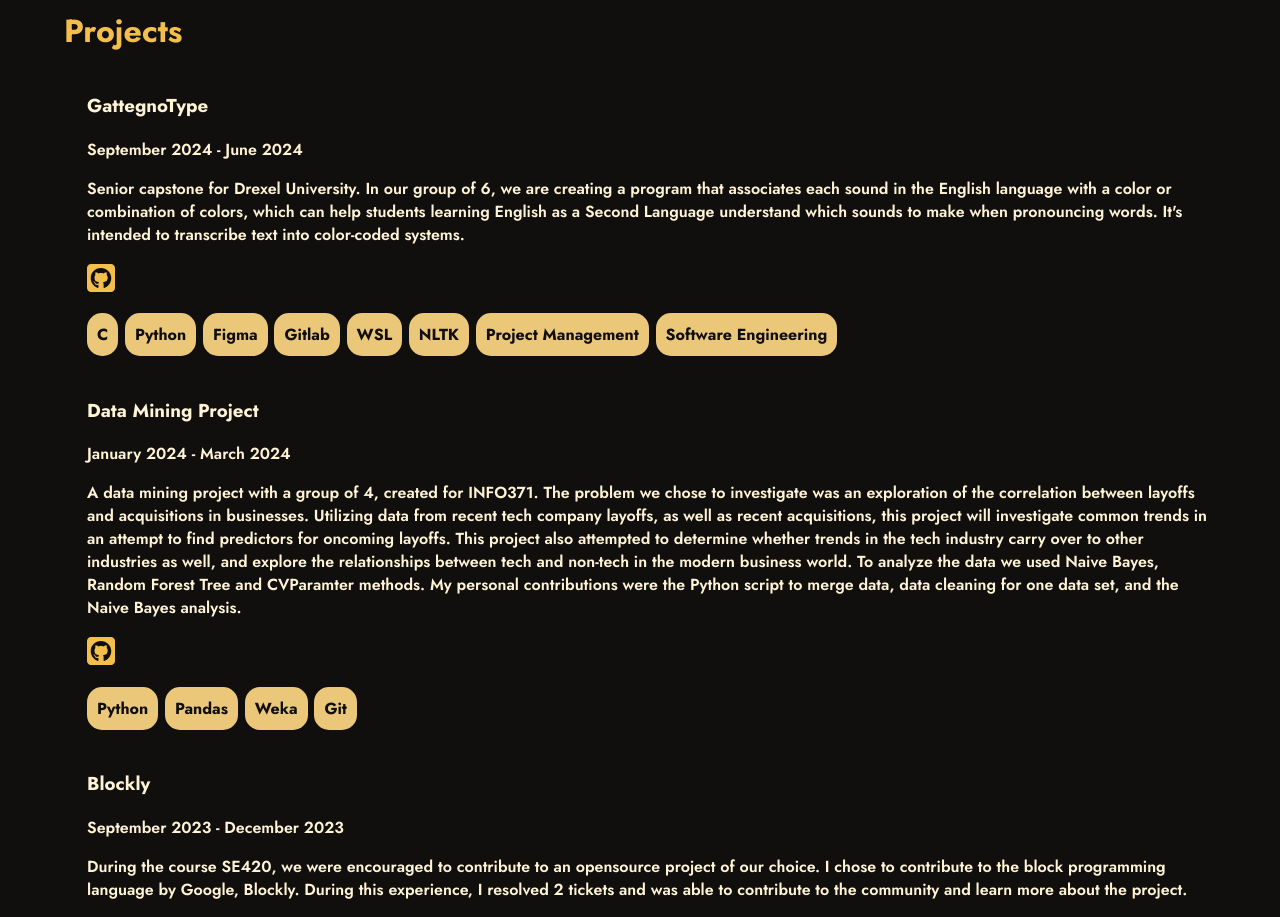
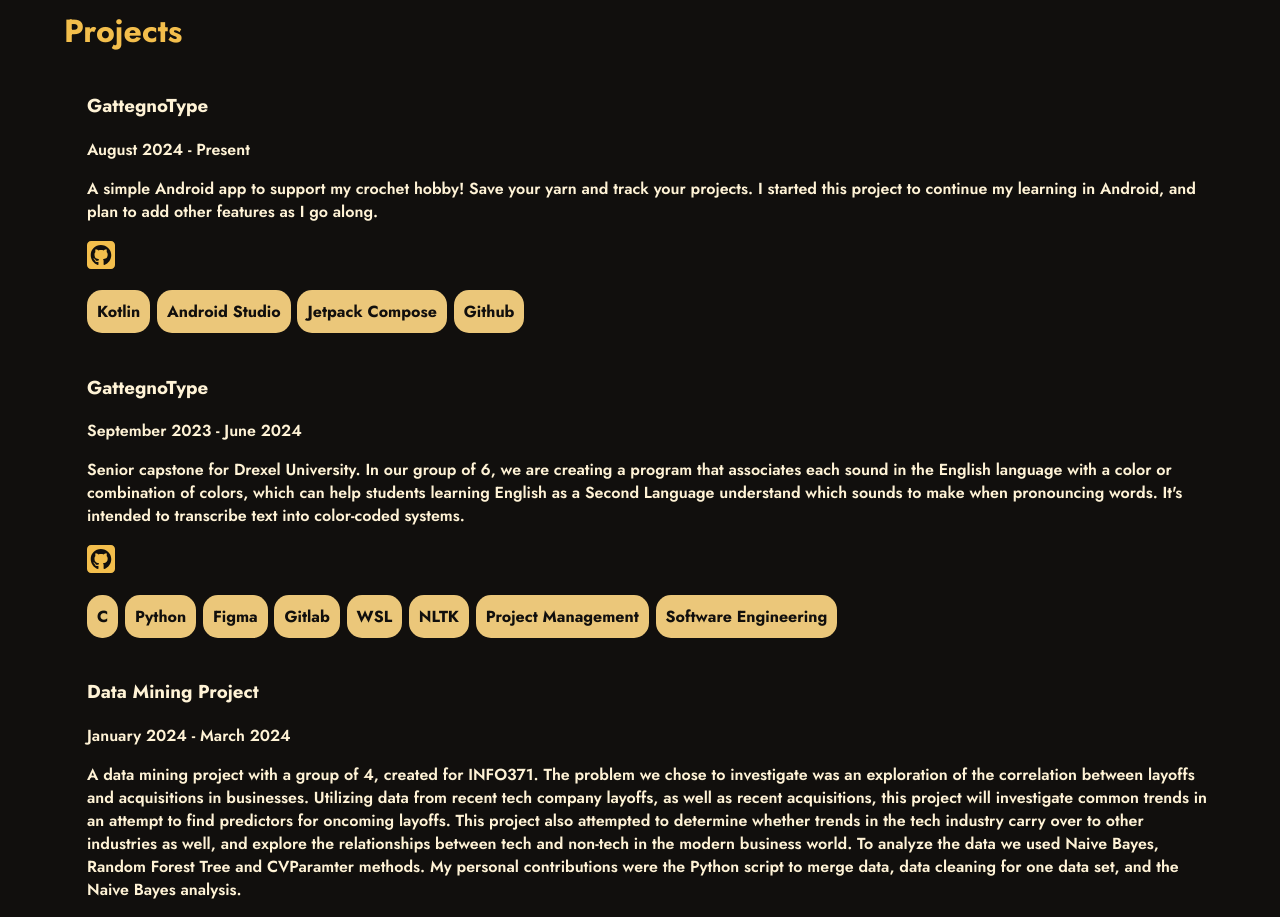
Before and after one commit to systemc12ashe/systemc12ashe.github.io, a React (Create React App) app in the folder personal-website/: page / in a window 1280 px wide. Shown: the part 1980-2897 px from the top of the page. Built offline with nearby package versions, Linux system fonts and the light colour scheme.

Commit message:
Add crochet app project

```diff
--- a/personal-website/src/ProjectSection.js
+++ b/personal-website/src/ProjectSection.js
@@ -3,7 +3,7 @@ import { SkillSection } from './SkillSection.js'
 
 export function ProjectSection() {
     const projectJson = {
-        "6": {
+        "7": {
             "name": "CSVApp",
             "startDate": "February 2021",
             "endDate": "March 2021",
@@ -11,7 +11,7 @@ export function ProjectSection() {
             "technologies": ["Python", "PySimpleGUI", "Git"],
             "github": "https://github.com/systemc12ashe/se211CourseProject"
         },
-        "5": {
+        "6": {
             "name": "Personal Website",
             "startDate": "2021",
             "endDate": "Present",
@@ -19,7 +19,7 @@ export function ProjectSection() {
             "technologies": ["React", "Javascript", "CSS", "HTML", "Git"],
             "github": "https://github.com/systemc12ashe/systemc12ashe.github.io"
         },
-        "4": {
+        "5": {
             "name": "Calendar",
             "startDate": "February 2022",
             "endDate": "March 2022",
@@ -27,7 +27,7 @@ export function ProjectSection() {
             "technologies": ["React", "NodeJS", "Firebase", "Google Calendar API", "Git"],
             "github": "https://github.com/systemc12ashe/calendarApp"
         },
-        "3": {
+        "4": {
             "name": "Blockly",
             "startDate": "September 2023",
             "endDate": "December 2023",
@@ -35,7 +35,7 @@ export function ProjectSection() {
             "technologies": ["TypeScript", "Git"],
             "github": "https://github.com/systemc12ashe/blockly"
         },
-        "2": {
+        "3": {
             "name": "Data Mining Project",
             "startDate": "January 2024",
             "endDate": "March 2024",
@@ -43,13 +43,21 @@ export function ProjectSection() {
             "technologies": ["Python", "Pandas", "Weka", "Git"],
             "github": "https://github.com/systemc12ashe/data_mining"
         },
-        "1": {
+        "2": {
             "name": "GattegnoType",
-            "startDate": "September 2024",
+            "startDate": "September 2023",
             "endDate": "June 2024",
             "information": "Senior capstone for Drexel University. In our group of 6, we are creating a program that associates each sound in the English language with a color or combination of colors, which can help students learning English as a Second Language understand which sounds to make when pronouncing words. It's intended to transcribe text into color-coded systems.",
             "technologies": ["C", "Python", "Figma", "Gitlab", "WSL", "NLTK" ,"Project Management", "Software Engineering"],
             "github": "https://seniorproject.cci.drexel.edu/project/a5c8477c-8476-49db-a3e8-9b1e35e3c306/"
+        },
+        "1": {
+            "name": "GattegnoType",
+            "startDate": "August 2024",
+            "endDate": "Present",
+            "information": "A simple Android app to support my crochet hobby! Save your yarn and track your projects. I started this project to continue my learning in Android, and plan to add other features as I go along.",
+            "technologies": ["Kotlin", "Android Studio", "Jetpack Compose", "Github"],
+            "github": "https://github.com/systemc12ashe/crochet_app"
         }
     }
     return(
```
